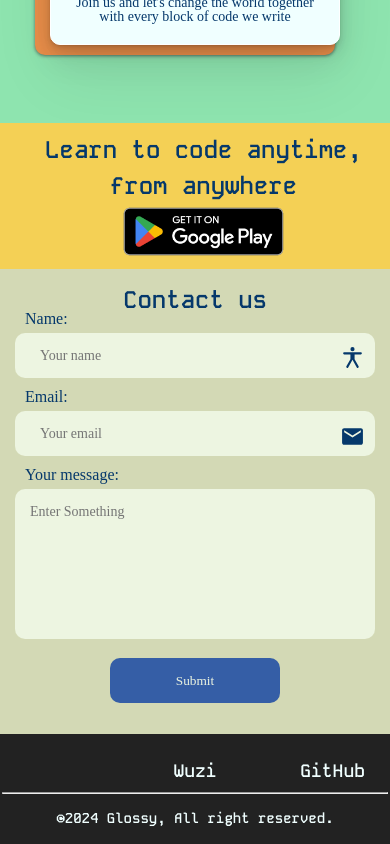
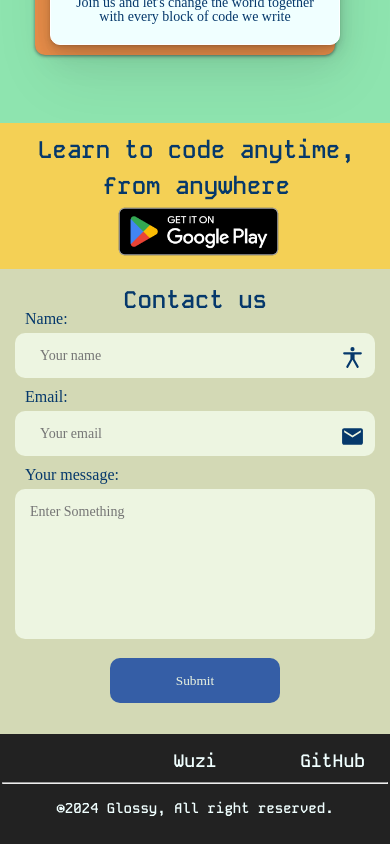
Before and after one commit to poravoz/BrainStorm, a React (Create React App) app in the folder frontend/: page / in a window 390 px wide. Shown: the part 956-1800 px from the top of the page. Built offline with nearby package versions, Linux system fonts and the light colour scheme; the HTML template or start-up script is replaced by a standard one.

Commit message:
07.03.2024

```diff
--- a/frontend/src/components/footer/footer.css
+++ b/frontend/src/components/footer/footer.css
@@ -1,25 +1,25 @@
 .container_footer {
     position: relative;
     width: 100%;
-    height: 175px;
+    height: 125px;
     background-color: #222;
     top: 75px;
 }
 
 .text_footer {
-    top: 25px;
+    top: 15px;
     font-family: 'Kode Mono';
     position: relative;
     color: azure;
     text-align: center;
-    font-size: 48px;
+    font-size: 36px;
 
 }
 
 .hr_footer {
     margin: 0 auto;
     position: relative;
-    top: 35px;
+    top: 25px;
     width: 99%;
 }
 
@@ -27,8 +27,8 @@
     font-family: 'Kode Mono';
     color: azure;
     position: relative;
-    font-size: 36px;
-    top: 50px;
+    font-size: 24px;
+    top: 40px;
     text-align: center;
 }
 
@@ -36,27 +36,14 @@
     font-family: 'Kode Mono';
     color: azure;
     position: absolute;
-    font-size: 48px;
+    font-size: 36px;
     float: right;
     right: 25px;
-    top: 25px;
+    top: 15px;
 }
 
 .my_github_footer:hover {
     opacity: 0.8;
-}
-
-@media (max-width:800px) {
-    .my_github_footer, .text_footer {
-        font-size: 36px;
-    }
-
-    .rights_text_footer {
-        font-size: 24px;
-    }
-    .container_footer {
-        height: 150px;
-    }
 }
 
 @media (max-width:615px) {
@@ -69,7 +56,7 @@
     }
 
     .container_footer {
-        height: 125px;
+        height: 105px;
     }
 }
 
@@ -83,7 +70,7 @@
     }
 
     .container_footer {
-        height: 110px;
+        height: 90px;
     }
 }
 
@@ -94,24 +81,31 @@
 
     .rights_text_footer {
         font-size: 12px;
+        top: 35px;
     }
 
     .container_footer {
-        height: 100px;
+        height: 80px;
     }
 }
 
 @media (max-width:250px) {
     .my_github_footer, .text_footer {
         font-size: 10px;
+        top: 10px;
+    }
+
+    .hr_footer {
+        top: 15px;
     }
 
     .rights_text_footer {
         font-size: 8px;
+        top: 25px;
     }
 
     .container_footer {
-        height: 90px;
+        height: 55px;
     }
 }
 
--- a/frontend/src/components/transition/transition.css
+++ b/frontend/src/components/transition/transition.css
@@ -99,12 +99,12 @@
 
 @media (max-width:800px) {
     .text_transition {
-        left: 100px;
         text-wrap: nowrap;
+        left: 93px;
     }
 
-    .google_play_button_transition_a  {
-        left: -150px;
+    .google_play_button_transition_a {
+        left: -155px;
     }
 }
 
@@ -119,18 +119,12 @@
     }
 
     .google_play_button_transition_a  {
-        right: 75px;
+        right: 190px;
         top: 35px;
     }
 
     .container_transition {
         height: 150px;
-    }
-}
-
-@media (max-width:765px) {
-    .google_play_button_transition_a  {
-        right: 125px;
     }
 }
 
```
